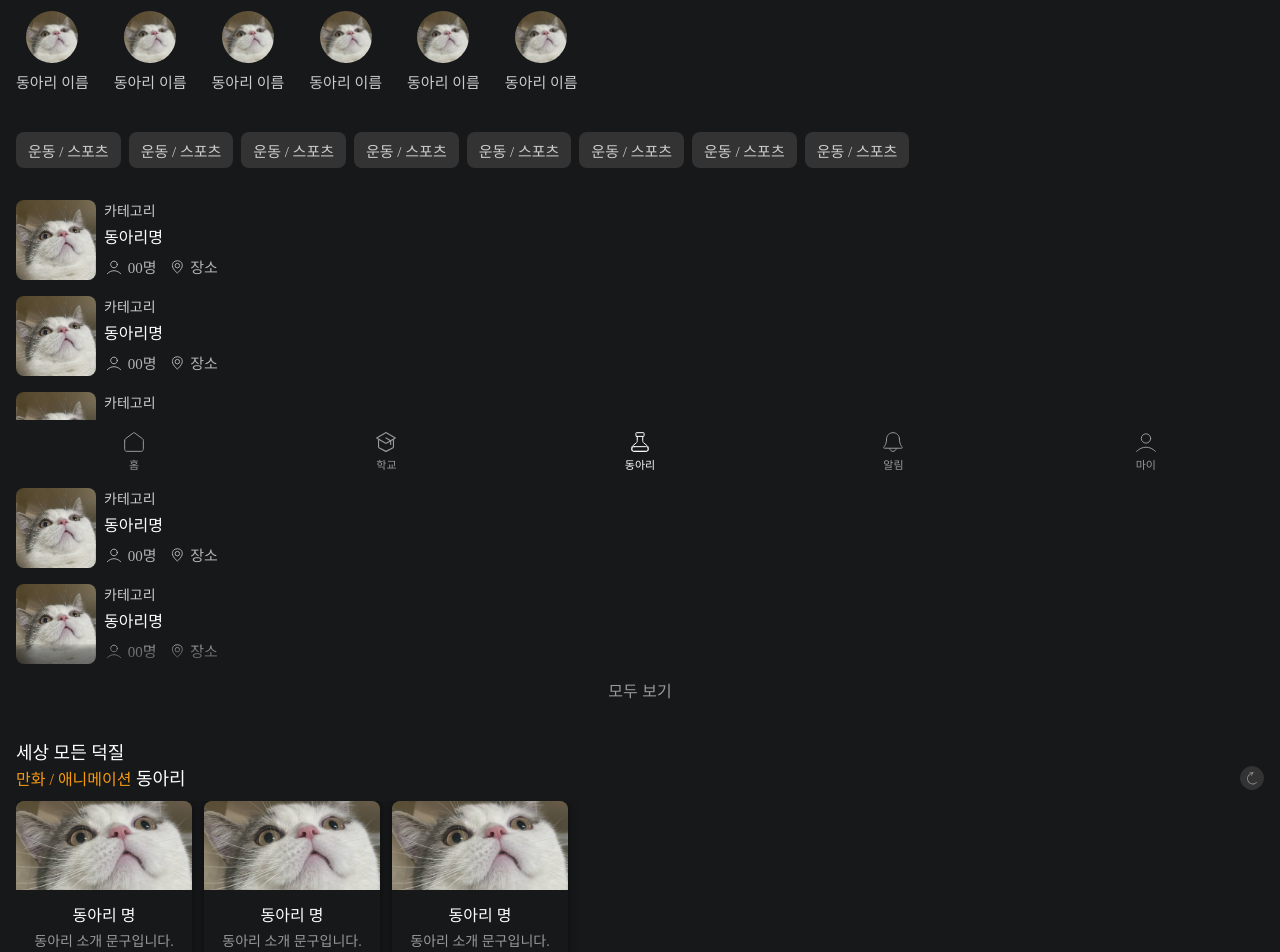
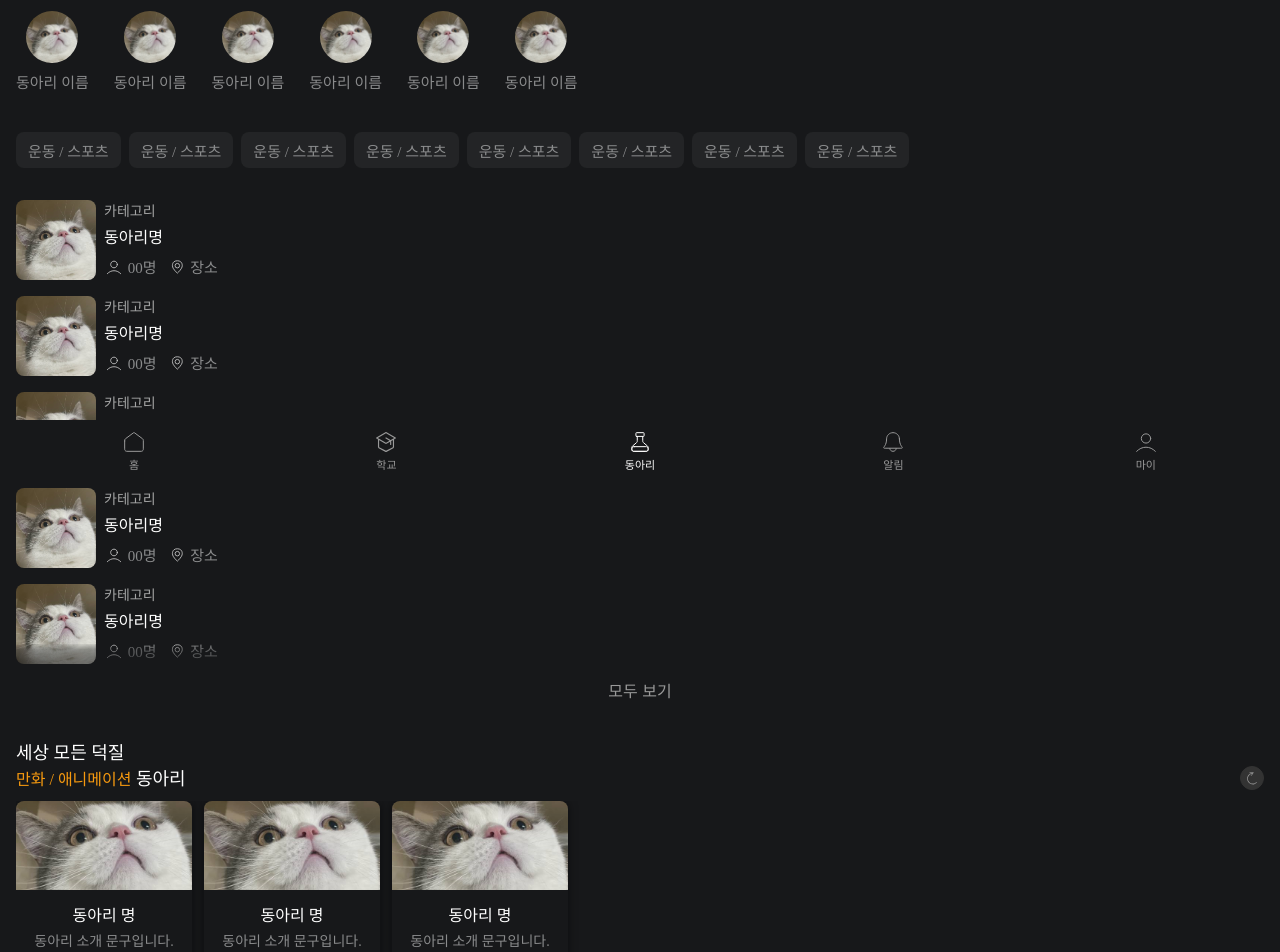
Before and after one commit to teentime/teentime-client-app, a Next.js app: page /club in a window 1280 px wide. Shown: the part 320-1272 px from the top of the page. Built offline with nearby package versions, Linux system fonts and the light colour scheme.

Commit message:
fix: 색상 변경

```diff
--- a/src/styles/Notice.module.css
+++ b/src/styles/Notice.module.css
@@ -26,7 +26,7 @@
 }
 
 .username {
-  color: #B3B3B3;
+  color: var(--dark07);
   font-size: 14px;
 }
 
@@ -37,6 +37,6 @@
 
 .content {
   margin-top: 4px;
-  color: #666666;
+  color: var(--dark05);
   font-size: 15px;
 }
--- a/src/styles/Post.module.css
+++ b/src/styles/Post.module.css
@@ -35,7 +35,7 @@
 }
 
 .date {
-  color: #999999;
+  color: var(--dark06);
   font-size: 14px;
 }
 
@@ -47,7 +47,7 @@
 
 .content {
   margin-top: 8px;
-  color: #999999;
+  color: var(--dark07);
   font-size: 14px;
 }
 
--- a/src/styles/SignUp.module.css
+++ b/src/styles/SignUp.module.css
@@ -40,7 +40,7 @@
   height: 48px;
   padding-left: 16px;
   border-radius: 8px;
-  background-color: #232426;
+  background-color: var(--dark12);
   color: var(--dark06);
 }
 
--- a/src/styles/club.module.css
+++ b/src/styles/club.module.css
@@ -69,7 +69,7 @@
 
 .my_club .name {
   margin-top: 8px;
-  color: #CCCCCC;
+  color: var(--dark06);
   font-size: 15px;
   text-align: center;
   white-space: nowrap;
@@ -86,8 +86,8 @@
 .category .item {
   height: 36px;
   padding: 8px 12px;
-  color: #CCCCCC;
-  background-color: #333333;
+  color: var(--dark06);
+  background-color: var(--dark12);
   font-size: 15px;
   border-radius: 8px;
   white-space: nowrap;
@@ -114,7 +114,7 @@
 
 .club .text {
   margin-bottom: 4px;
-  color: #CCCCCC;
+  color: var(--dark07);
   font-size: 14px;
 }
 
@@ -128,7 +128,7 @@
 .info {
   display: flex;
   align-items: center;
-  color: #B3B3B3;
+  color: var(--dark06);
   font-size: 15px;
   white-space: pre-wrap;
 }
@@ -190,7 +190,7 @@
 
 .recommended_club .info {
   margin-top: 4px;
-  color: #999999;
+  color: var(--dark06);
   font-size: 14px;
 }
 
@@ -221,5 +221,5 @@
   border-radius: 8px;
   background-image: url('../../public/assets/profile.png');
   background-size: cover;
-  color: #F2F2F2;
+  color: var(--dark11);
 }
```
Also changed, not shown: src/styles/Board.module.css (+4 -4 lines).
